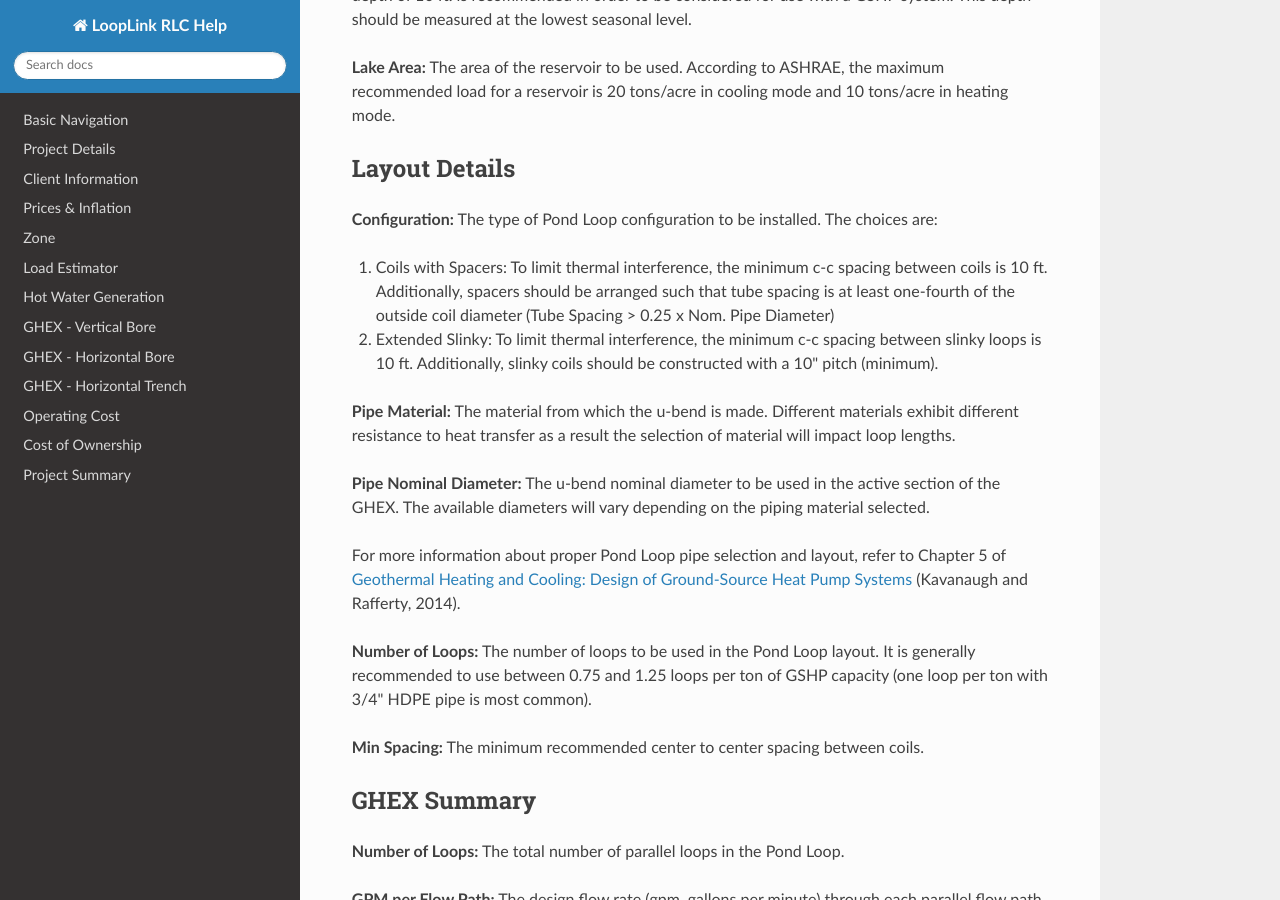
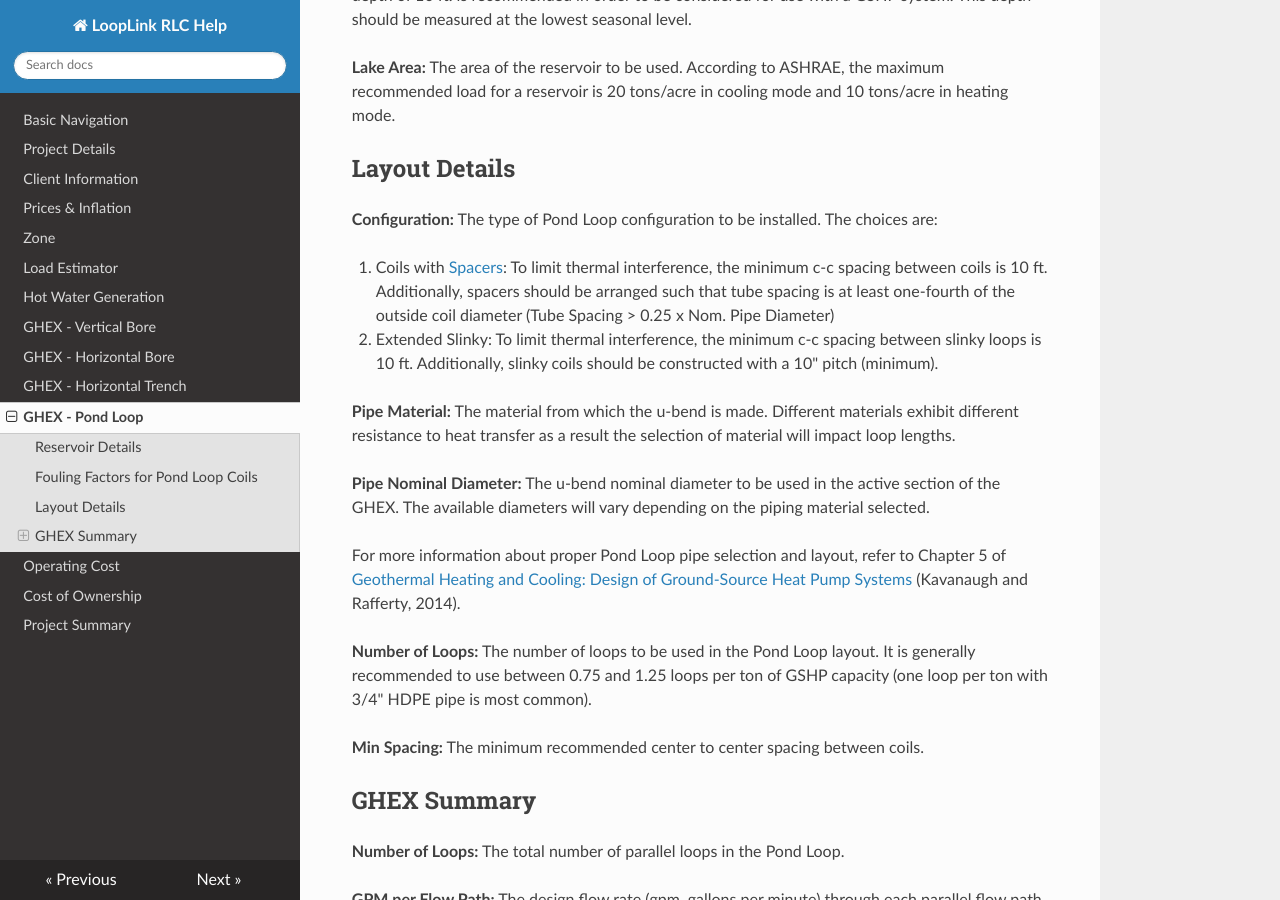
Before and after one commit to geoconnections-rjc/RLC_DOCS, an MkDocs documentation site: the page built from docs/pond_loop.md, in a window 1280 px wide and 900 px high, scrolled down 1721 px. Built offline with MkDocs 1.6.1, drawn with Linux system fonts in a browser that asks for light colours; nearby versions of some CDN libraries; old or Windows-style settings are respelled for this version of MkDocs; part of the change alters nothing that is shown; some of the changed text lies outside the part shown.

Commit message:
Unhide pond loop

```diff
--- a/docs/pond_loop.md
+++ b/docs/pond_loop.md
@@ -67,7 +67,7 @@ Refer to [GeoKiss: Surface Water Temperatures](http://www.geokiss.com/surwaterte
 ##Layout Details
 **Configuration:** The type of Pond Loop configuration to be installed.  The choices are:
 
-1. Coils with Spacers: To limit thermal interference, the minimum c-c spacing between coils is 10 ft. Additionally, spacers should be arranged such that tube spacing is at least one-fourth of the outside coil diameter (Tube Spacing > 0.25 x Nom. Pipe Diameter)
+1. Coils with <a href="http://www.geopondclips.com/pond_loop_assembly" target="_blank">Spacers</a>: To limit thermal interference, the minimum c-c spacing between coils is 10 ft. Additionally, spacers should be arranged such that tube spacing is at least one-fourth of the outside coil diameter (Tube Spacing > 0.25 x Nom. Pipe Diameter)
 2. Extended Slinky: To limit thermal interference, the minimum c-c spacing between slinky loops is 10 ft. Additionally, slinky coils should be constructed with a 10" pitch (minimum).
 
 **Pipe Material:** The material from which the u-bend is made.  Different materials exhibit different resistance to heat transfer as a result the selection of material will impact loop lengths.
--- a/mkdocs.yml
+++ b/mkdocs.yml
@@ -11,6 +11,7 @@ pages:
 - GHEX - Vertical Bore : 'vertical_bore.md'
 - GHEX - Horizontal Bore : 'horizontal_bore.md'
 - GHEX - Horizontal Trench : 'horizontal_trench.md'
+- GHEX - Pond Loop : 'pond_loop.md'
 - Operating Cost : 'operating_cost.md'
 - Cost of Ownership : 'cost_of_ownership.md'
 - Project Summary : 'project_summary.md'
```
